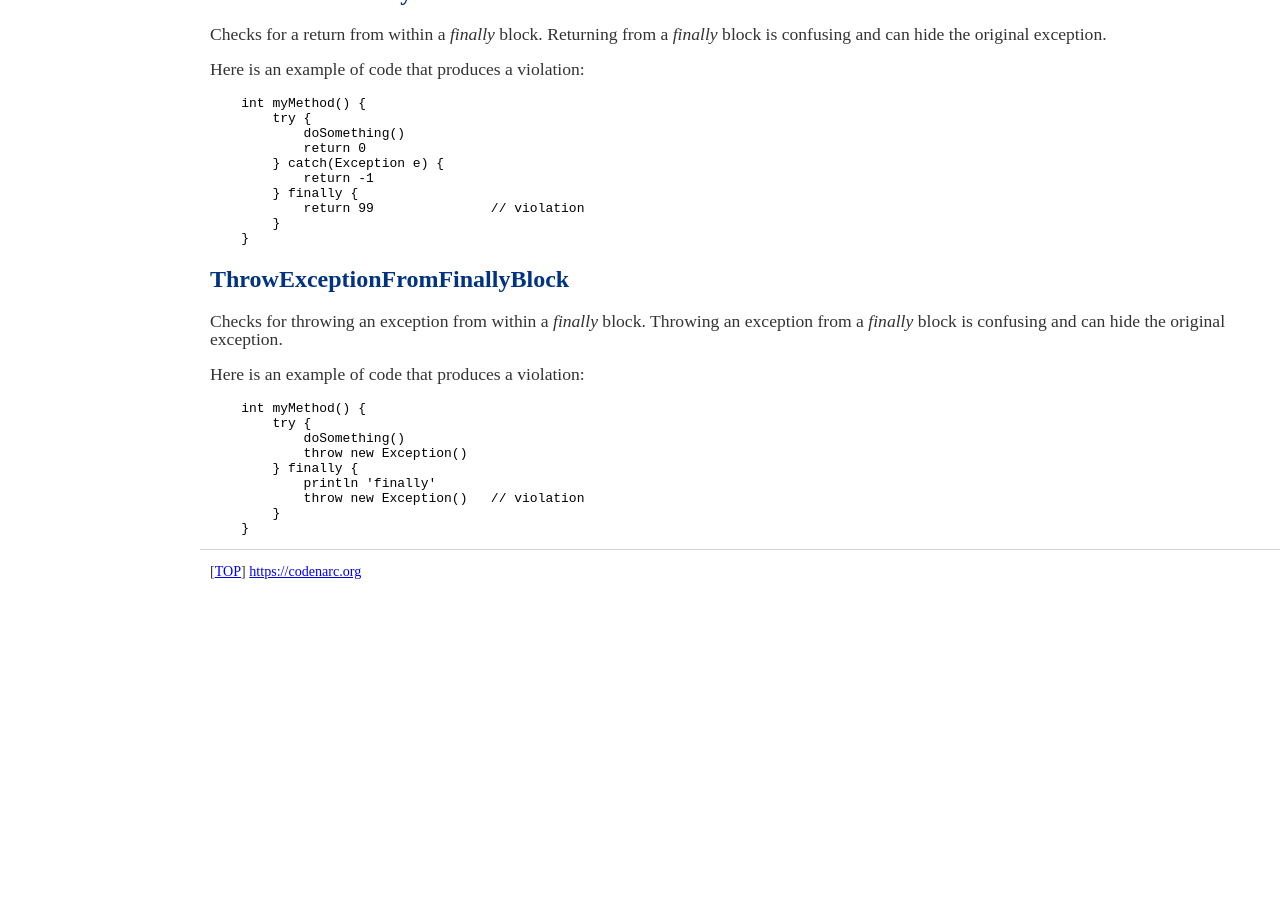
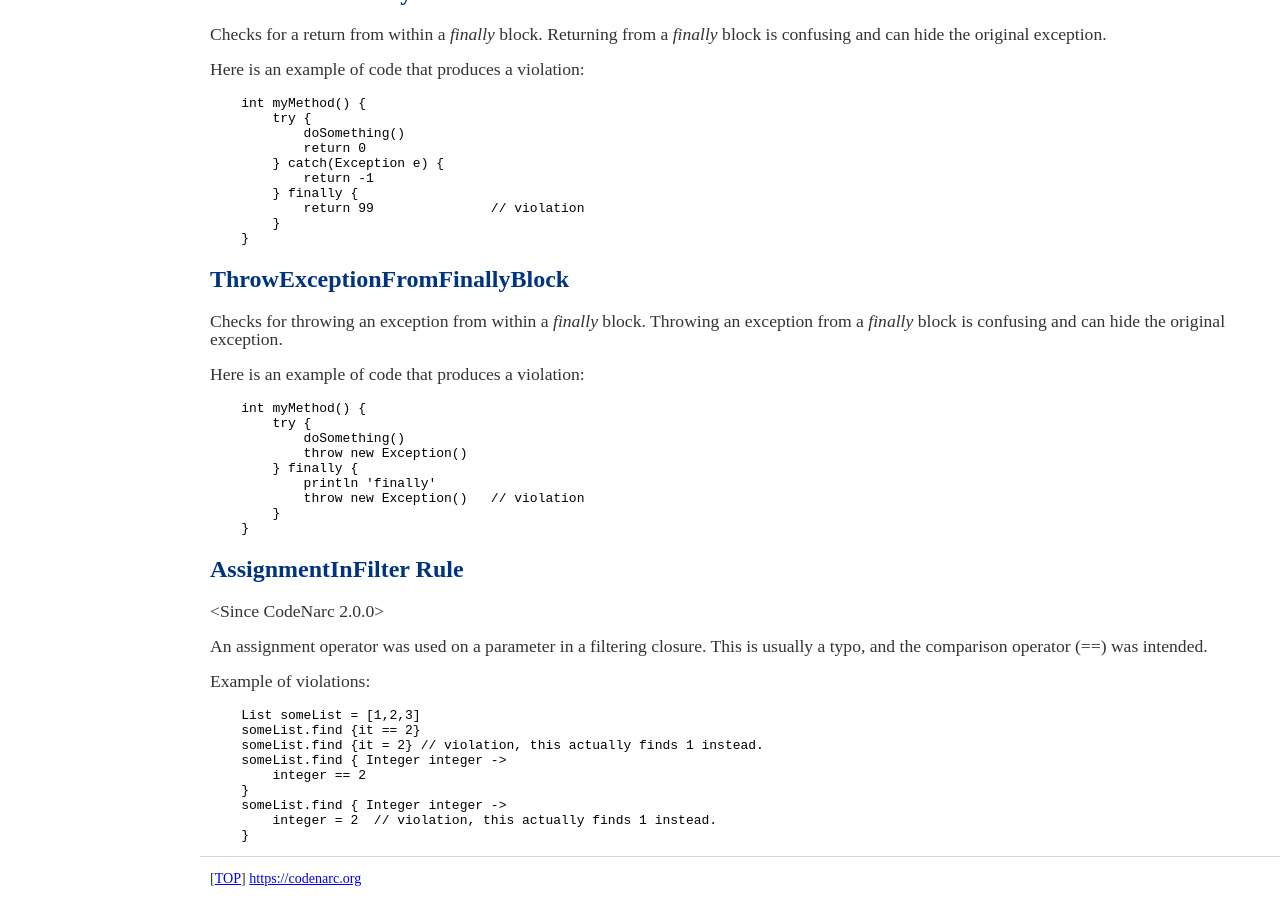
Before and after one commit to CodeNarc/CodeNarc, a Jekyll site: the page built from codenarc-rules-basic.md, in a window 1280 px wide and 900 px high, scrolled down 12111 px. Built offline with Jekyll 4.4.1, drawn with Linux system fonts in a browser that asks for light colours; before the commit the page ends 12703 px from its top, so only the background shows below that.

Commit message:
Adds ParameterAssignmentInFilter rule - Adds rule to avoid common error of assignment og variables or their properties in filtering closures.

````diff
--- a/codenarc-rules-basic.md
+++ b/codenarc-rules-basic.md
@@ -851,3 +851,24 @@ Here is an example of code that produces a violation:
         }
     }
 ```
+
+
+## AssignmentInFilter Rule
+
+<Since CodeNarc 2.0.0>
+
+An assignment operator was used on a parameter in a filtering closure. This is usually a typo, and the comparison operator (==) was intended.
+
+Example of violations:
+
+```
+    List someList = [1,2,3]
+    someList.find {it == 2}
+    someList.find {it = 2} // violation, this actually finds 1 instead.
+    someList.find { Integer integer ->
+        integer == 2
+    }
+    someList.find { Integer integer ->
+        integer = 2  // violation, this actually finds 1 instead.
+    }
+```
````
